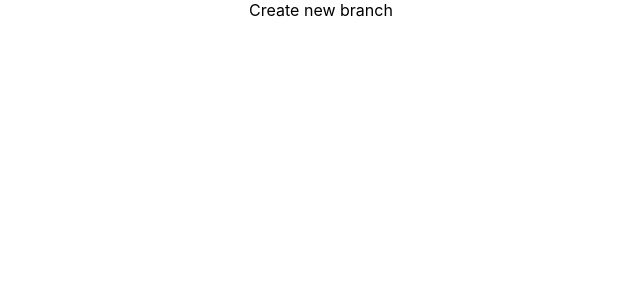
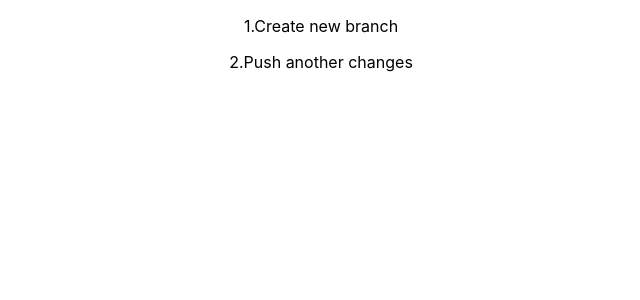
Before and after one commit to Increation-on/git-test, a React (Create React App) app: page / in a window 1280 px wide. Shown: the top 300 px of the page, without its empty margins (319-959 px from the left). Built offline with nearby package versions, Linux system fonts and the light colour scheme.

Commit message:
add another changes

```diff
--- a/src/App.js
+++ b/src/App.js
@@ -4,7 +4,8 @@ import './App.css';
 function App() {
   return (
     <div className="App">
-      Create new branch
+      <p>1.Create new branch</p>
+      <p>2.Push another changes</p>
     </div>
   );
 }
```
